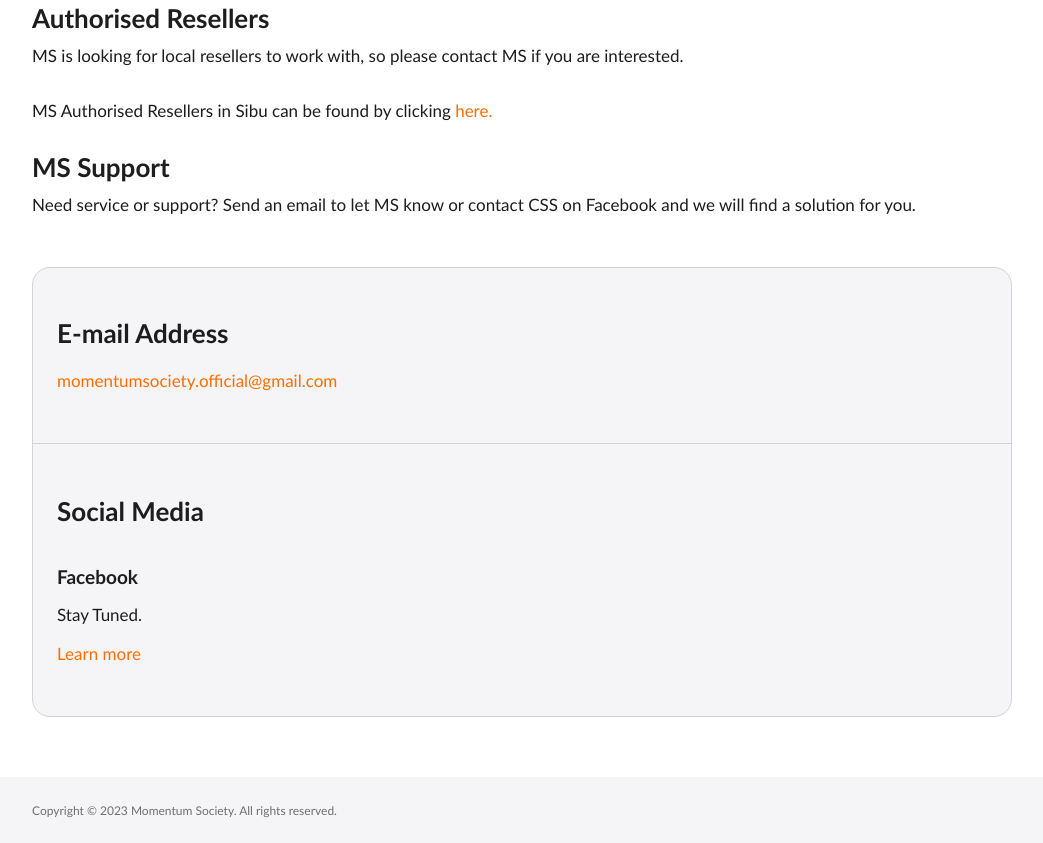
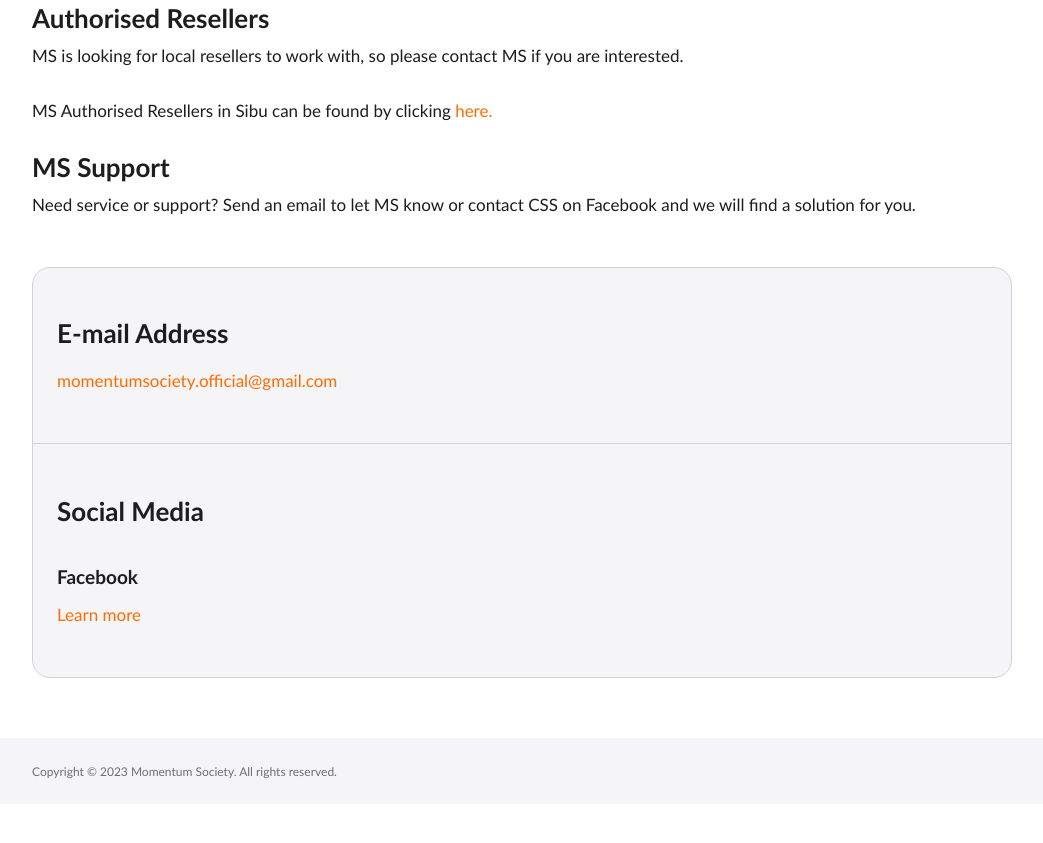
Before and after one commit to momemtumsociety/en, a plain HTML site: page contact.html in a window 1280 px wide. Shown: the part 302-1145 px from the top of the page, without its empty margins (118-1161 px from the left). After the commit the page ends 1106 px from the top, so only its background shows below. Drawn offline with Linux system fonts and the light colour scheme.

Commit message:
Add files via upload

```diff
--- a/contact.html
+++ b/contact.html
@@ -129,7 +129,7 @@
                                     <p>
                                         MS website is a convenient place to get MS product information from MS.
                                         You can buy the products by contacting CSS (Customer Service Staff) through
-                                        <a href="#">
+                                        <a href="https://www.facebook.com/profile.php?id=100093348231195" target="_blank">
                                             Facebook.
                                         </a>
                                     </p>
@@ -184,10 +184,7 @@
                                             Facebook
                                         </h4>
                                         <p>
-                                            Stay Tuned.
-                                        </p>
-                                        <p>
-                                            <a href="#">
+                                            <a href="https://www.facebook.com/profile.php?id=100093348231195" target="_blank">
                                                 <span>
                                                     Learn more
                                                 </span>
```
